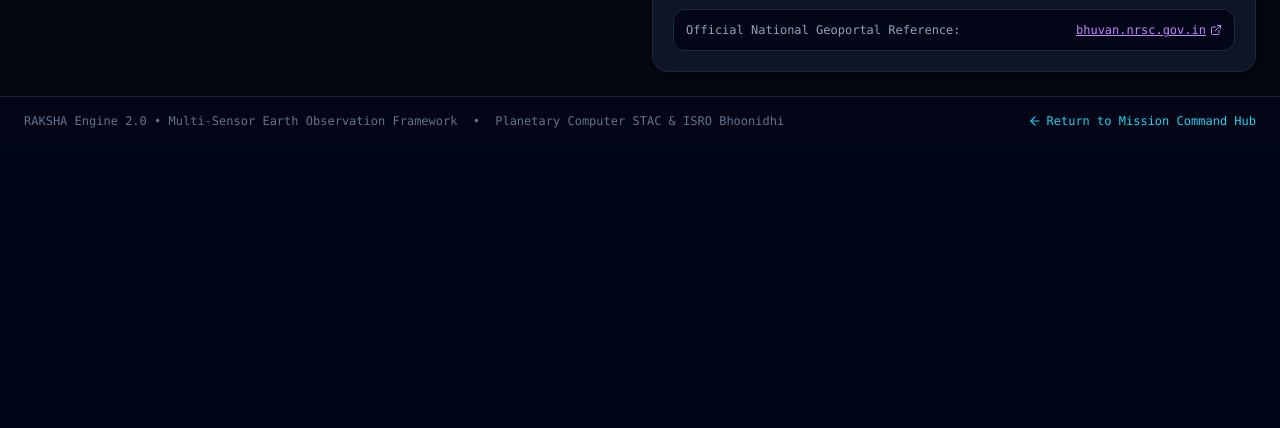
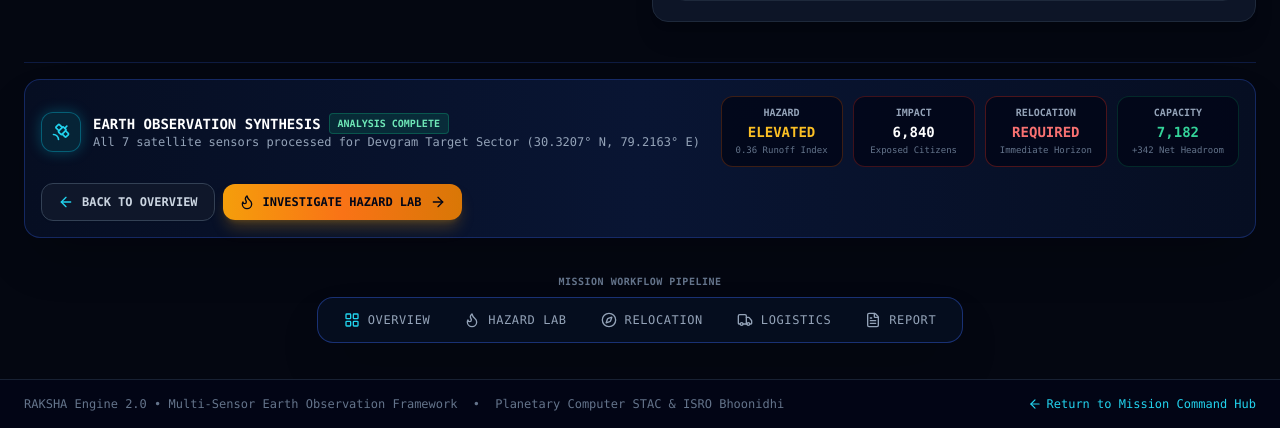
Before and after one commit to saran-1305/Raksha, a FastAPI app: page /satellite in a window 1280 px wide. Shown: the part 2163-2591 px from the top of the page. Before the commit the page ends 2291 px from the top, so only its background shows below. Run offline with FastAPI, Linux system fonts and the light colour scheme; data that the repository does not hold is empty; some libraries are stand-ins or nearby versions.

Commit message:
feat(satellite): position pill navigation bar and incident decision synthesis dock in down part of satellite telemetry page

```diff
--- a/templates/satellite.html
+++ b/templates/satellite.html
@@ -26,6 +26,19 @@
             animation: sweep 4s linear infinite;
         }
         @keyframes sweep { 0% { transform: rotate(0deg); } 100% { transform: rotate(360deg); } }
+
+        /* Reference nav pill styling matching user uploaded image */
+        .nav-pill-container {
+            background-color: rgba(6, 14, 32, 0.95);
+            border: 1px solid rgba(23, 37, 84, 0.85);
+            box-shadow: 0 8px 32px rgba(0, 0, 0, 0.6);
+        }
+        .nav-pill-active {
+            background-color: #0e203f;
+            border: 1.5px solid #00e5ff;
+            color: #00e5ff;
+            box-shadow: 0 0 14px rgba(0, 229, 255, 0.35);
+        }
     </style>
 </head>
 <body class="min-h-screen flex flex-col antialiased">
@@ -52,28 +65,6 @@
                 </div>
             </div>
 
-            <nav class="flex items-center gap-1 bg-[#091122] p-1 rounded-xl border border-blue-900/50 text-xs font-mono">
-                <a href="/overview" class="px-3 py-1.5 rounded-lg text-slate-400 hover:text-white hover:bg-blue-950/50 transition flex items-center gap-1.5">
-                    <i data-lucide="layout-dashboard" class="w-3.5 h-3.5"></i>
-                    <span>OVERVIEW</span>
-                </a>
-                <a href="/hazard-lab" class="px-3 py-1.5 rounded-lg text-slate-400 hover:text-white hover:bg-blue-950/50 transition flex items-center gap-1.5">
-                    <i data-lucide="flame" class="w-3.5 h-3.5"></i>
-                    <span>HAZARD LAB</span>
-                </a>
-                <a href="/relocation" class="px-3 py-1.5 rounded-lg text-slate-400 hover:text-white hover:bg-blue-950/50 transition flex items-center gap-1.5">
-                    <i data-lucide="compass" class="w-3.5 h-3.5"></i>
-                    <span>RELOCATION</span>
-                </a>
-                <a href="/logistics" class="px-3 py-1.5 rounded-lg text-slate-400 hover:text-white hover:bg-blue-950/50 transition flex items-center gap-1.5">
-                    <i data-lucide="truck" class="w-3.5 h-3.5"></i>
-                    <span>LOGISTICS</span>
-                </a>
-                <a href="/dossier" class="px-3 py-1.5 rounded-lg text-slate-400 hover:text-white hover:bg-blue-950/50 transition flex items-center gap-1.5">
-                    <i data-lucide="file-text" class="w-3.5 h-3.5"></i>
-                    <span>REPORT</span>
-                </a>
-            </nav>
 
             <!-- Right: Hotspot Presets & Refresh -->
             <div class="flex items-center gap-2">
@@ -665,6 +656,94 @@
         </div>
     </div>
 
+        <!-- ====================================================================== -->
+        <!-- DOWN PART: DECISION SYNTHESIS & PILL NAVIGATION DOCK -->
+        <!-- ====================================================================== -->
+        <div class="mt-4 pt-4 border-t border-blue-900/40 flex flex-col gap-6 font-mono">
+
+            <!-- 4-Pillar Incident Telemetry Synthesis Bar -->
+            <div class="bg-gradient-to-r from-[#060e22] via-[#091533] to-[#060e22] border border-blue-900/60 rounded-2xl p-4 shadow-2xl flex flex-wrap items-center justify-between gap-4">
+                <!-- Left Title & Badge -->
+                <div class="flex items-center gap-3">
+                    <div class="w-10 h-10 rounded-xl bg-cyan-950/60 border border-cyan-500/40 flex items-center justify-center text-cyan-400 shrink-0 shadow-[0_0_14px_rgba(0,229,255,0.25)]">
+                        <i data-lucide="satellite" class="w-5 h-5"></i>
+                    </div>
+                    <div>
+                        <div class="flex items-center gap-2">
+                            <span class="font-bold text-sm text-white">EARTH OBSERVATION SYNTHESIS</span>
+                            <span class="text-[10px] px-2 py-0.5 rounded bg-emerald-500/15 text-emerald-300 border border-emerald-500/30 font-bold">ANALYSIS COMPLETE</span>
+                        </div>
+                        <p class="text-xs text-slate-400">All 7 satellite sensors processed for Devgram Target Sector (30.3207° N, 79.2163° E)</p>
+                    </div>
+                </div>
+
+                <!-- 4 Metrics (Hazard, Impact, Relocation, Capacity) -->
+                <div class="grid grid-cols-2 sm:grid-cols-4 gap-2.5">
+                    <div class="px-3.5 py-2 rounded-xl bg-slate-950/80 border border-amber-900/50 text-center">
+                        <span class="text-[10px] text-slate-400 uppercase block font-bold">HAZARD</span>
+                        <span class="text-sm font-black text-amber-400">ELEVATED</span>
+                        <span class="text-[9px] text-slate-500 block">0.36 Runoff Index</span>
+                    </div>
+                    <div class="px-3.5 py-2 rounded-xl bg-slate-950/80 border border-red-900/50 text-center">
+                        <span class="text-[10px] text-slate-400 uppercase block font-bold">IMPACT</span>
+                        <span class="text-sm font-black text-white">6,840</span>
+                        <span class="text-[9px] text-slate-500 block">Exposed Citizens</span>
+                    </div>
+                    <div class="px-3.5 py-2 rounded-xl bg-slate-950/80 border border-red-900/60 text-center">
+                        <span class="text-[10px] text-slate-400 uppercase block font-bold">RELOCATION</span>
+                        <span class="text-sm font-black text-red-400">REQUIRED</span>
+                        <span class="text-[9px] text-slate-500 block">Immediate Horizon</span>
+                    </div>
+                    <div class="px-3.5 py-2 rounded-xl bg-slate-950/80 border border-emerald-900/50 text-center">
+                        <span class="text-[10px] text-slate-400 uppercase block font-bold">CAPACITY</span>
+                        <span class="text-sm font-black text-emerald-400">7,182</span>
+                        <span class="text-[9px] text-slate-500 block">+342 Net Headroom</span>
+                    </div>
+                </div>
+
+                <!-- Navigation Quick-Actions -->
+                <div class="flex items-center gap-2">
+                    <a href="/overview" class="px-4 py-2.5 rounded-xl bg-slate-900 hover:bg-slate-800 text-slate-300 hover:text-white border border-slate-700 text-xs font-bold transition flex items-center gap-2 shadow-sm">
+                        <i data-lucide="arrow-left" class="w-4 h-4 text-cyan-400"></i>
+                        <span>BACK TO OVERVIEW</span>
+                    </a>
+                    <a href="/hazard-lab" class="px-4 py-2.5 rounded-xl bg-gradient-to-r from-amber-500 via-orange-500 to-amber-600 hover:from-amber-400 hover:to-orange-400 text-slate-950 text-xs font-black transition flex items-center gap-2 shadow-lg shadow-amber-500/25">
+                        <i data-lucide="flame" class="w-4 h-4 text-slate-950"></i>
+                        <span>INVESTIGATE HAZARD LAB</span>
+                        <i data-lucide="arrow-right" class="w-4 h-4 text-slate-950"></i>
+                    </a>
+                </div>
+            </div>
+
+            <!-- EXACT PILL NAVIGATION BAR (Matching User Uploaded Image) -->
+            <div class="flex flex-col items-center justify-center gap-2 py-3">
+                <span class="text-[10px] uppercase font-bold text-slate-500 tracking-wider">MISSION WORKFLOW PIPELINE</span>
+                <nav class="flex items-center gap-1.5 nav-pill-container px-3 py-2 rounded-2xl text-xs font-mono shadow-2xl border border-blue-900/80">
+                    <a href="/overview" class="px-3.5 py-1.5 rounded-xl text-slate-400 hover:text-white hover:bg-blue-950/40 flex items-center gap-2 transition font-medium">
+                        <i data-lucide="layout-grid" class="w-4 h-4 text-cyan-400"></i>
+                        <span class="tracking-wider">OVERVIEW</span>
+                    </a>
+                    <a href="/hazard-lab" class="px-3.5 py-1.5 rounded-xl text-slate-400 hover:text-white hover:bg-blue-950/40 flex items-center gap-2 transition font-medium">
+                        <i data-lucide="flame" class="w-4 h-4"></i>
+                        <span class="tracking-wider">HAZARD LAB</span>
+                    </a>
+                    <a href="/relocation" class="px-3.5 py-1.5 rounded-xl text-slate-400 hover:text-white hover:bg-blue-950/40 flex items-center gap-2 transition font-medium">
+                        <i data-lucide="compass" class="w-4 h-4"></i>
+                        <span class="tracking-wider">RELOCATION</span>
+                    </a>
+                    <a href="/logistics" class="px-3.5 py-1.5 rounded-xl text-slate-400 hover:text-white hover:bg-blue-950/40 flex items-center gap-2 transition font-medium">
+                        <i data-lucide="truck" class="w-4 h-4"></i>
+                        <span class="tracking-wider">LOGISTICS</span>
+                    </a>
+                    <a href="/dossier" class="px-3.5 py-1.5 rounded-xl text-slate-400 hover:text-white hover:bg-blue-950/40 flex items-center gap-2 transition font-medium">
+                        <i data-lucide="file-text" class="w-4 h-4"></i>
+                        <span class="tracking-wider">REPORT</span>
+                    </a>
+                </nav>
+            </div>
+
+        </div>
+
     </main>
 
     <!-- Footer Status -->
```
